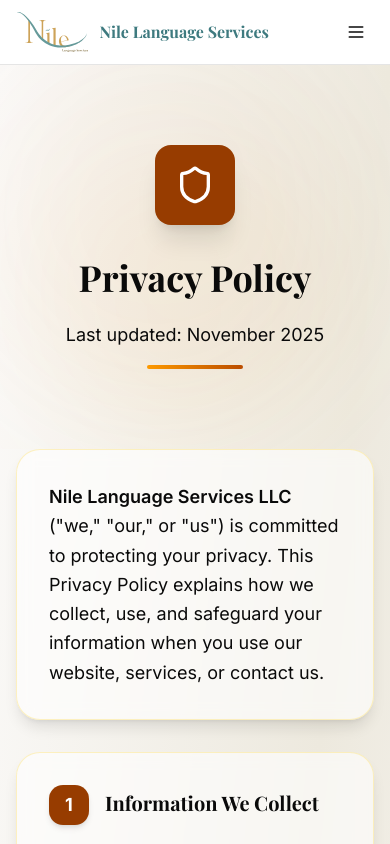
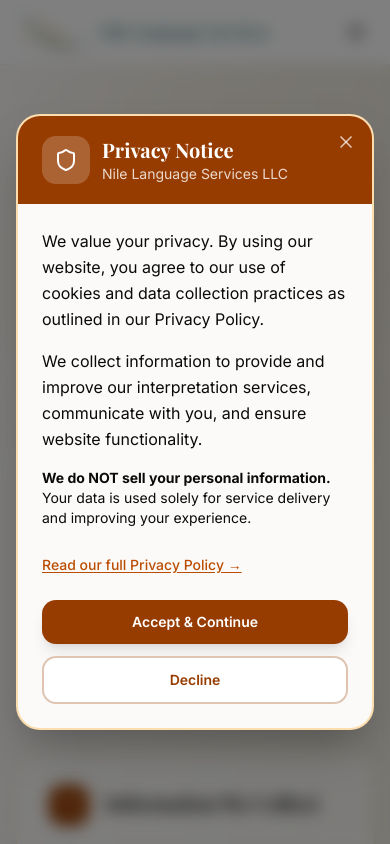
Before and after one commit to SherifAshraf2003/Nile-Language-Translation, a Next.js app: page /privacy-policy in a window 390 px wide. Shown: the top 844 px of the page. Built offline with nearby package versions, Linux system fonts and the light colour scheme; a web font is replaced by a local one.

Commit message:
feat: add privacy consent popup and modify phone number in privacy policy page

```diff
--- a/src/app/layout.tsx
+++ b/src/app/layout.tsx
@@ -7,6 +7,7 @@
 import Navigation from "@/components/Navigation";
 import Footer from "@/components/Footer";
 import { Toaster } from "@/components/ui/toaster";
+import PrivacyConsentPopup from "@/components/PrivacyConsentPopup";
 
 const inter = Inter({
   variable: "--font-inter",
@@ -147,6 +148,7 @@
           <main className="flex-1">{children}</main>
           <Footer />
           <Toaster />
+          <PrivacyConsentPopup />
         </div>
       </body>
     </html>
--- a/src/app/privacy-policy/page.tsx
+++ b/src/app/privacy-policy/page.tsx
@@ -270,7 +270,7 @@
                         <Phone className="w-5 h-5" />
                       </div>
                       <span className="text-base sm:text-lg">
-                        (765) 588-6470
+                        (765) 586-4317
                       </span>
                     </a>
 
--- /dev/null
+++ b/src/components/PrivacyConsentPopup.tsx
@@ -0,0 +1,135 @@
+"use client";
+
+import { useState, useEffect } from "react";
+import { motion, AnimatePresence } from "framer-motion";
+import { Shield, X } from "lucide-react";
+import { Button } from "@/components/ui/button";
+import Link from "next/link";
+
+const PrivacyConsentPopup = () => {
+  const [isVisible, setIsVisible] = useState(false);
+
+  useEffect(() => {
+    // Check if user has already accepted privacy policy
+    const hasAccepted = localStorage.getItem("privacyPolicyAccepted");
+    if (!hasAccepted) {
+      // Small delay before showing popup for better UX
+      const timer = setTimeout(() => {
+        setIsVisible(true);
+      }, 1000);
+      return () => clearTimeout(timer);
+    }
+  }, []);
+
+  const handleAccept = () => {
+    localStorage.setItem("privacyPolicyAccepted", "true");
+    localStorage.setItem("privacyPolicyAcceptedDate", new Date().toISOString());
+    setIsVisible(false);
+  };
+
+  const handleDecline = () => {
+    // Still hide the popup but don't store acceptance
+    setIsVisible(false);
+  };
+
+  return (
+    <AnimatePresence>
+      {isVisible && (
+        <>
+          {/* Backdrop */}
+          <motion.div
+            initial={{ opacity: 0 }}
+            animate={{ opacity: 1 }}
+            exit={{ opacity: 0 }}
+            transition={{ duration: 0.3 }}
+            className="fixed inset-0 bg-black/50 backdrop-blur-sm z-50"
+            onClick={handleDecline}
+          />
+
+          {/* Popup */}
+          <motion.div
+            initial={{ opacity: 0, scale: 0.9, y: 20 }}
+            animate={{ opacity: 1, scale: 1, y: 0 }}
+            exit={{ opacity: 0, scale: 0.9, y: 20 }}
+            transition={{ duration: 0.4, type: "spring", bounce: 0.3 }}
+            className="fixed inset-0 z-50 flex items-center justify-center p-4"
+          >
+            <div className="bg-beige-light rounded-3xl shadow-2xl max-w-lg w-full overflow-hidden border-2 border-amber-500/30">
+              {/* Header */}
+              <div className="bg-amber-800 px-6 py-5 relative">
+                <button
+                  onClick={handleDecline}
+                  className="absolute top-4 right-4 text-white/70 hover:text-white transition-colors"
+                  aria-label="Close"
+                >
+                  <X className="w-5 h-5" />
+                </button>
+                <div className="flex items-center gap-3">
+                  <div className="w-12 h-12 bg-white/20 rounded-xl flex items-center justify-center">
+                    <Shield className="w-6 h-6 text-white" />
+                  </div>
+                  <div>
+                    <h2 className="text-xl font-bold text-white">
+                      Privacy Notice
+                    </h2>
+                    <p className="text-white/80 text-sm">
+                      Nile Language Services LLC
+                    </p>
+                  </div>
+                </div>
+              </div>
+
+              {/* Content */}
+              <div className="px-6 py-6">
+                <p className="text-text-secondary leading-relaxed mb-4">
+                  We value your privacy. By using our website, you agree to our
+                  use of cookies and data collection practices as outlined in
+                  our Privacy Policy.
+                </p>
+
+                <p className="text-text-secondary leading-relaxed mb-4">
+                  We collect information to provide and improve our
+                  interpretation services, communicate with you, and ensure
+                  website functionality.
+                </p>
+
+                <p className="text-sm text-text-muted mb-6">
+                  <strong>We do NOT sell your personal information.</strong>{" "}
+                  Your data is used solely for service delivery and improving
+                  your experience.
+                </p>
+
+                <Link
+                  href="/privacy-policy"
+                  className="text-amber-700 hover:text-amber-600 font-medium underline underline-offset-2 text-sm"
+                  onClick={handleAccept}
+                >
+                  Read our full Privacy Policy →
+                </Link>
+              </div>
+
+              {/* Actions */}
+              <div className="px-6 pb-6 flex flex-col sm:flex-row gap-3">
+                <Button
+                  onClick={handleAccept}
+                  className="flex-1 bg-amber-800 hover:bg-amber-700 text-white font-semibold py-3 rounded-xl shadow-lg hover:shadow-xl transition-all duration-300"
+                >
+                  Accept & Continue
+                </Button>
+                <Button
+                  onClick={handleDecline}
+                  variant="outline"
+                  className="flex-1 border-2 border-amber-800/30 text-amber-800 hover:bg-amber-800/10 font-semibold py-3 rounded-xl transition-all duration-300"
+                >
+                  Decline
+                </Button>
+              </div>
+            </div>
+          </motion.div>
+        </>
+      )}
+    </AnimatePresence>
+  );
+};
+
+export default PrivacyConsentPopup;
```
